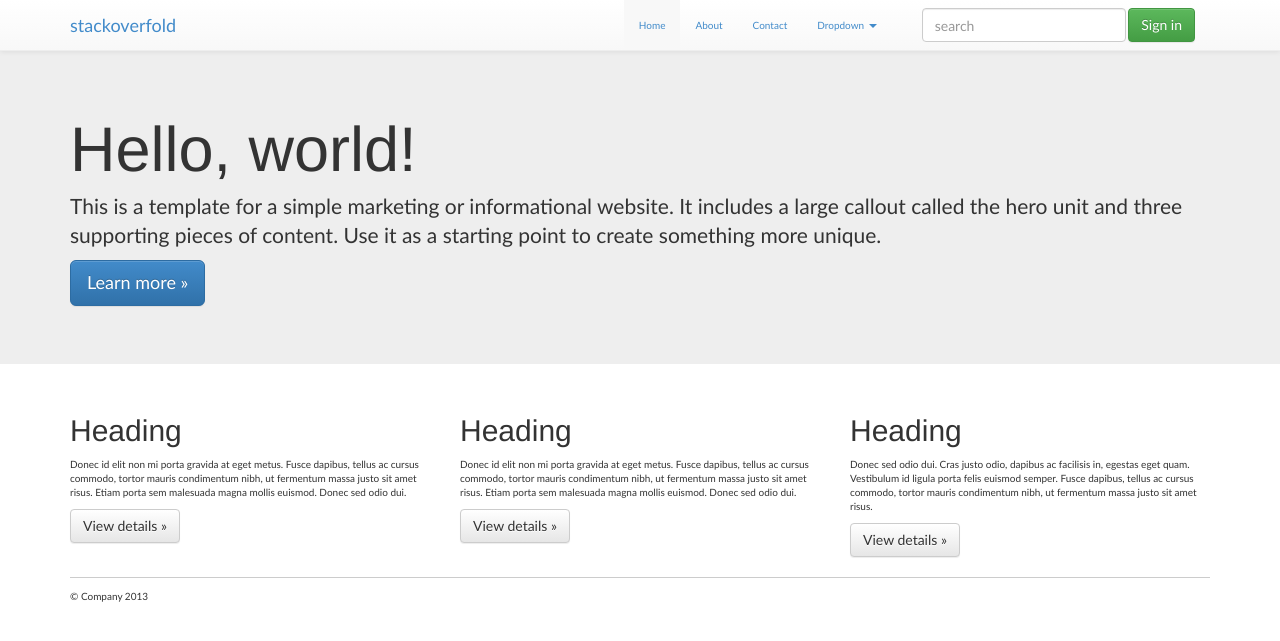
After one commit to lichenbo/stackoverfold, a web app: file index1.html in a window 1280 px wide. The commit adds this page. Shown: the top 641 px of the page. Run offline with its HTML, style and script files only (its server is not run), Linux system fonts and the light colour scheme.

Commit message:
reconstruct

```diff
--- a/css/main.css
+++ b/css/main.css
@@ -1,5 +1,226 @@
+/* ==========================================================================
+   HTML5 Boilerplate styles - h5bp.com (generated via initializr.com)
+   ========================================================================== */
+
+html,
+button,
+input,
+select,
+textarea {
+    color: #222;
+}
+
+body {
+    font-size: 1em;
+    line-height: 1.4;
+}
+
+::-moz-selection {
+    background: #b3d4fc;
+    text-shadow: none;
+}
+
+::selection {
+    background: #b3d4fc;
+    text-shadow: none;
+}
+
+hr {
+    display: block;
+    height: 1px;
+    border: 0;
+    border-top: 1px solid #ccc;
+    margin: 1em 0;
+    padding: 0;
+}
+
+img {
+    vertical-align: middle;
+}
+
+fieldset {
+    border: 0;
+    margin: 0;
+    padding: 0;
+}
+
+textarea {
+    resize: vertical;
+}
+
+.chromeframe {
+    margin: 0.2em 0;
+    background: #ccc;
+    color: #000;
+    padding: 0.2em 0;
+}
 
 
 /* ==========================================================================
    Author's custom styles
    ========================================================================== */
+
+body {
+	font-family:Trebuchet MS,Liberation Sans,DejaVu Sans,sans-serif;
+}
+
+
+
+
+
+
+
+
+
+
+
+
+
+
+/* ==========================================================================
+   Media Queries
+   ========================================================================== */
+
+@media only screen and (min-width: 35em) {
+
+}
+
+@media print,
+       (-o-min-device-pixel-ratio: 5/4),
+       (-webkit-min-device-pixel-ratio: 1.25),
+       (min-resolution: 120dpi) {
+
+}
+
+/* ==========================================================================
+   Helper classes
+   ========================================================================== */
+
+.ir {
+    background-color: transparent;
+    border: 0;
+    overflow: hidden;
+    *text-indent: -9999px;
+}
+
+.ir:before {
+    content: "";
+    display: block;
+    width: 0;
+    height: 150%;
+}
+
+.hidden {
+    display: none !important;
+    visibility: hidden;
+}
+
+.visuallyhidden {
+    border: 0;
+    clip: rect(0 0 0 0);
+    height: 1px;
+    margin: -1px;
+    overflow: hidden;
+    padding: 0;
+    position: absolute;
+    width: 1px;
+}
+
+.visuallyhidden.focusable:active,
+.visuallyhidden.focusable:focus {
+    clip: auto;
+    height: auto;
+    margin: 0;
+    overflow: visible;
+    position: static;
+    width: auto;
+}
+
+.invisible {
+    visibility: hidden;
+}
+
+.clearfix:before,
+.clearfix:after {
+    content: " ";
+    display: table;
+}
+
+.clearfix:after {
+    clear: both;
+}
+
+.clearfix {
+    *zoom: 1;
+}
+
+/* ==========================================================================
+   Print styles
+   ========================================================================== */
+
+@media print {
+    * {
+        background: transparent !important;
+        color: #000 !important; /* Black prints faster: h5bp.com/s */
+        box-shadow: none !important;
+        text-shadow: none !important;
+    }
+
+    a,
+    a:visited {
+        text-decoration: underline;
+    }
+
+    a[href]:after {
+        content: " (" attr(href) ")";
+    }
+
+    abbr[title]:after {
+        content: " (" attr(title) ")";
+    }
+
+    /*
+     * Don't show links for images, or javascript/internal links
+     */
+
+    .ir a:after,
+    a[href^="javascript:"]:after,
+    a[href^="#"]:after {
+        content: "";
+    }
+
+    pre,
+    blockquote {
+        border: 1px solid #999;
+        page-break-inside: avoid;
+    }
+
+    thead {
+        display: table-header-group; /* h5bp.com/t */
+    }
+
+    tr,
+    img {
+        page-break-inside: avoid;
+    }
+
+    img {
+        max-width: 100% !important;
+    }
+
+    @page {
+        margin: 0.5cm;
+    }
+
+    p,
+    h2,
+    h3 {
+        orphans: 3;
+        widows: 3;
+    }
+
+    h2,
+    h3 {
+        page-break-after: avoid;
+    }
+}
--- /dev/null
+++ b/index1.html
@@ -0,0 +1,117 @@
+<!DOCTYPE html>
+<!--[if lt IE 7]>      <html class="no-js lt-ie9 lt-ie8 lt-ie7"> <![endif]-->
+<!--[if IE 7]>         <html class="no-js lt-ie9 lt-ie8"> <![endif]-->
+<!--[if IE 8]>         <html class="no-js lt-ie9"> <![endif]-->
+<!--[if gt IE 8]><!--> <html class="no-js"> <!--<![endif]-->
+    <head>
+        <meta charset="utf-8">
+        <meta http-equiv="X-UA-Compatible" content="IE=edge,chrome=1">
+        <title></title>
+        <meta name="description" content="">
+        <meta name="viewport" content="width=device-width">
+
+        <link rel="stylesheet" href="css/bootstrap.min.css">
+        <style>
+            body {
+                padding-top: 50px;
+                padding-bottom: 20px;
+            }
+        </style>
+        <link rel="stylesheet" href="css/bootstrap-theme.min.css">
+        <link rel="stylesheet" href="css/main.css">
+
+        <script src="js/vendor/modernizr-2.6.2-respond-1.1.0.min.js"></script>
+    </head>
+    <body>
+        <!--[if lt IE 7]>
+            <p class="chromeframe">You are using an <strong>outdated</strong> browser. Please <a href="http://browsehappy.com/">upgrade your browser</a> or <a href="http://www.google.com/chromeframe/?redirect=true">activate Google Chrome Frame</a> to improve your experience.</p>
+        <![endif]-->
+    <div class="navbar navbar-fixed-top">
+      <div class="container">
+        <div class="navbar-header">
+          <button type="button" class="navbar-toggle" data-toggle="collapse" data-target=".navbar-collapse">
+            <span class="icon-bar"></span>
+            <span class="icon-bar"></span>
+            <span class="icon-bar"></span>
+          </button>
+          <a class="navbar-brand" href="#">stackoverfold</a>
+        </div>
+          <form class="navbar-form navbar-right">
+              <div class="form-group">
+                  <input type="text" placeholder="search" class="form-control">
+              </div>
+              <button type="submit" class="btn btn-success">Sign in</button>
+          </form>
+        <div class="navbar-collapse collapse navbar-right">
+          <ul class="nav navbar-nav">
+            <li class="active"><a href="#">Home</a></li>
+            <li><a href="#about">About</a></li>
+            <li><a href="#contact">Contact</a></li>
+            <li class="dropdown">
+              <a href="#" class="dropdown-toggle" data-toggle="dropdown">Dropdown <b class="caret"></b></a>
+              <ul class="dropdown-menu">
+                <li><a href="#">Action</a></li>
+                <li><a href="#">Another action</a></li>
+                <li><a href="#">Something else here</a></li>
+                <li class="divider"></li>
+                <li class="dropdown-header">Nav header</li>
+                <li><a href="#">Separated link</a></li>
+                <li><a href="#">One more separated link</a></li>
+              </ul>
+            </li>
+          </ul>
+
+        </div><!--/.navbar-collapse -->
+      </div>
+    </div>
+
+    <!-- Main jumbotron for a primary marketing message or call to action -->
+    <div class="jumbotron">
+      <div class="container">
+        <h1>Hello, world!</h1>
+        <p>This is a template for a simple marketing or informational website. It includes a large callout called the hero unit and three supporting pieces of content. Use it as a starting point to create something more unique.</p>
+        <p><a class="btn btn-primary btn-lg">Learn more &raquo;</a></p>
+      </div>
+    </div>
+
+    <div class="container">
+      <!-- Example row of columns -->
+      <div class="row">
+        <div class="col-lg-4">
+          <h2>Heading</h2>
+          <p>Donec id elit non mi porta gravida at eget metus. Fusce dapibus, tellus ac cursus commodo, tortor mauris condimentum nibh, ut fermentum massa justo sit amet risus. Etiam porta sem malesuada magna mollis euismod. Donec sed odio dui. </p>
+          <p><a class="btn btn-default" href="#">View details &raquo;</a></p>
+        </div>
+        <div class="col-lg-4">
+          <h2>Heading</h2>
+          <p>Donec id elit non mi porta gravida at eget metus. Fusce dapibus, tellus ac cursus commodo, tortor mauris condimentum nibh, ut fermentum massa justo sit amet risus. Etiam porta sem malesuada magna mollis euismod. Donec sed odio dui. </p>
+          <p><a class="btn btn-default" href="#">View details &raquo;</a></p>
+       </div>
+        <div class="col-lg-4">
+          <h2>Heading</h2>
+          <p>Donec sed odio dui. Cras justo odio, dapibus ac facilisis in, egestas eget quam. Vestibulum id ligula porta felis euismod semper. Fusce dapibus, tellus ac cursus commodo, tortor mauris condimentum nibh, ut fermentum massa justo sit amet risus.</p>
+          <p><a class="btn btn-default" href="#">View details &raquo;</a></p>
+        </div>
+      </div>
+
+      <hr>
+
+      <footer>
+        <p>&copy; Company 2013</p>
+      </footer>
+    </div> <!-- /container -->
+        <script>window.jQuery || document.write('<script src="js/vendor/jquery-1.10.1.min.js"><\/script>')</script>
+
+        <script src="js/vendor/bootstrap.min.js"></script>
+
+        <script src="js/plugins.js"></script>
+        <script src="js/main.js"></script>
+
+        <script>
+            var _gaq=[['_setAccount','UA-XXXXX-X'],['_trackPageview']];
+            (function(d,t){var g=d.createElement(t),s=d.getElementsByTagName(t)[0];
+            g.src='//www.google-analytics.com/ga.js';
+            s.parentNode.insertBefore(g,s)}(document,'script'));
+        </script>
+    </body>
+</html>
```
Also changed, not shown: index.html (+11 -99 lines), img/logo copy.png (added), img/sprites.png (added), 1 other file.
